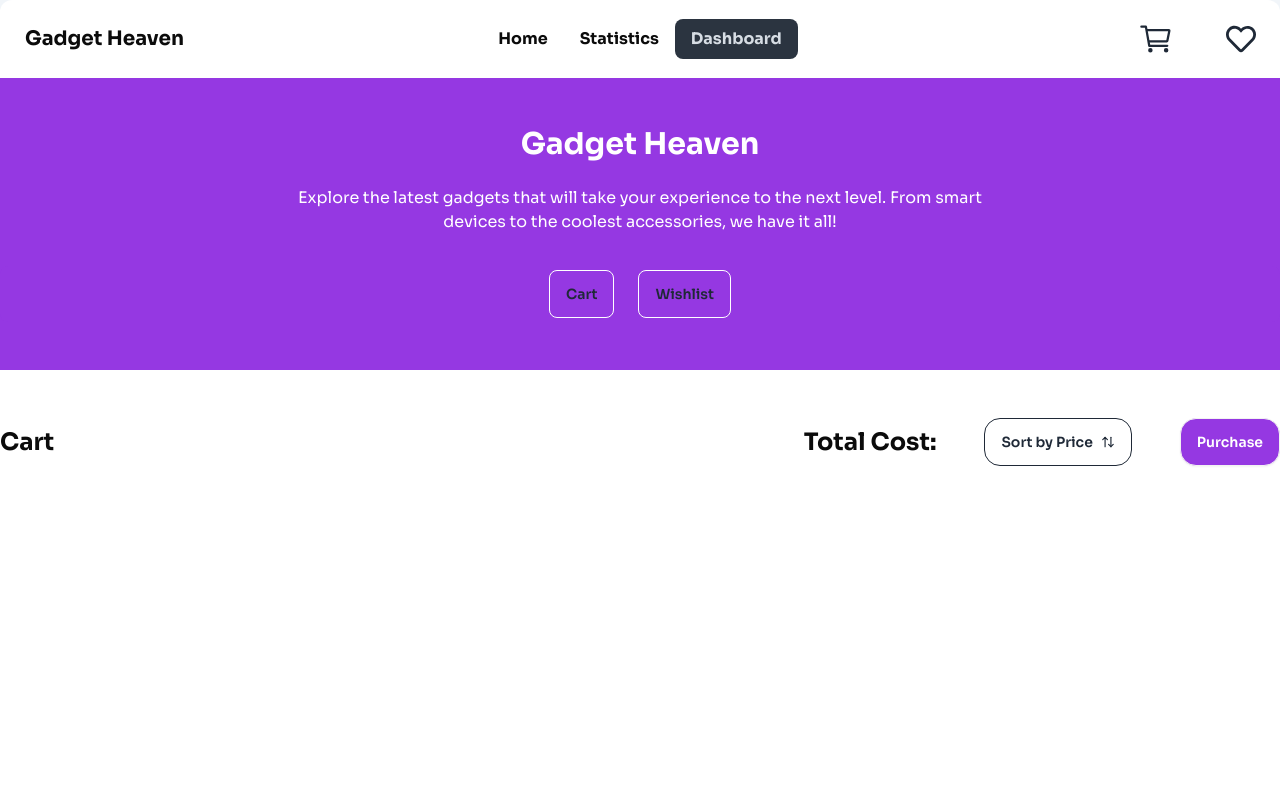
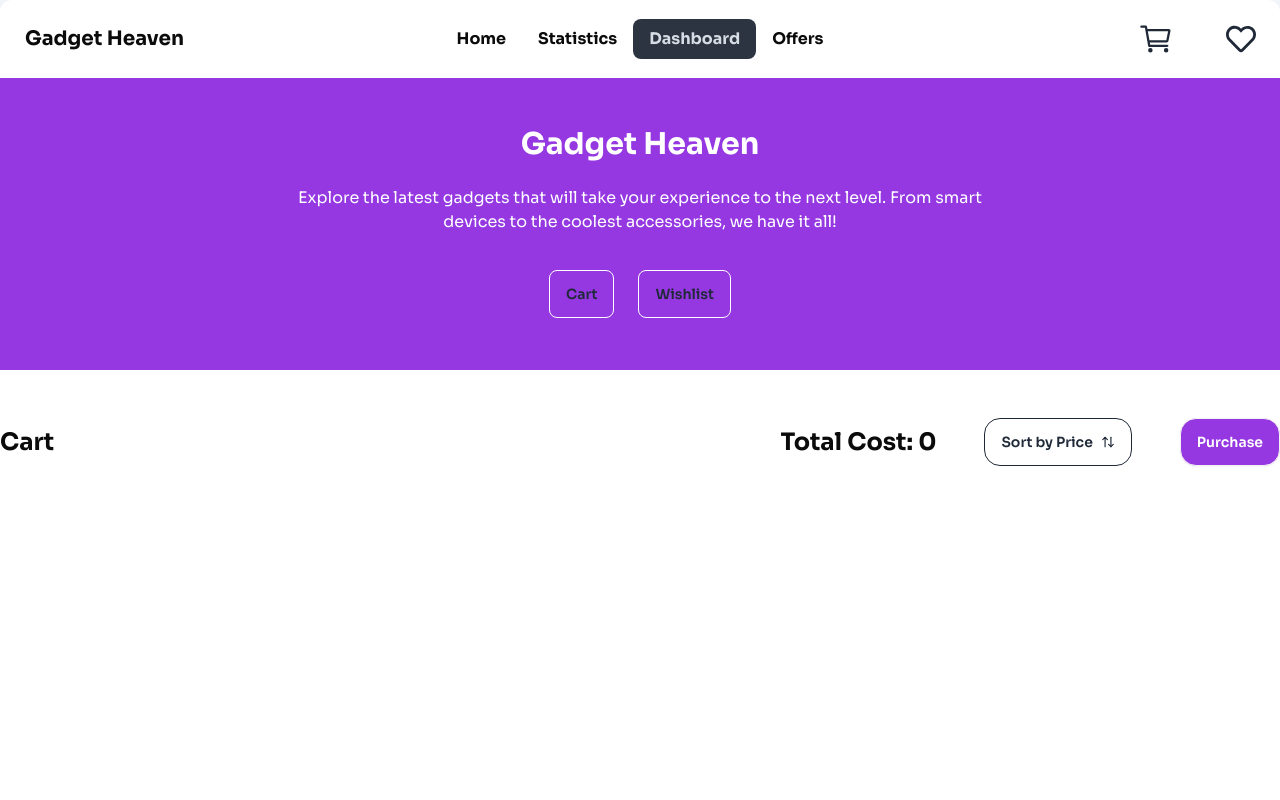
Before and after one commit to programming-hero-web-course-4/b10a8-gadget-heaven-Najmul-Shaon, a React (Vite) app: page /dashboard in a window 1280 px wide. Shown: the top 800 px of the page. Built offline with nearby package versions, Linux system fonts and the light colour scheme.

Commit message:
readme added

```diff
--- a/src/Component/Cart/Cart.jsx
+++ b/src/Component/Cart/Cart.jsx
@@ -5,18 +5,34 @@ import CartCard from "../CartCard/CartCard";
 
 const Cart = () => {
   const [cartProducts, setCartProducts] = useState([]);
+  const [totalPrice, setTotalPrice] = useState(0);
+  const [sort, setSort] = useState(cartProducts);
   useEffect(() => {
     const cartItems = getCartItems();
     setCartProducts(cartItems);
   }, []);
+  useEffect(() => {
+    const totalCostCalc = cartProducts.reduce(
+      (sum, product) => sum + product.price,
+      0
+    );
+    setTotalPrice(totalCostCalc);
+  }, [cartProducts]);
 
+  const handleSort = () => {
+    console.log("sorted");
+    const sorted = [...cartProducts].sort((a, b) => b.price - a.price);
+    setSort(sorted);
+  };
   return (
     <div>
       <div className="flex items-center justify-between my-12">
         <h5 className="font-bold text-2xl text-black_color">Cart</h5>
         <div className="flex items-center space-x-12">
-          <h5 className="text-black_color text-2xl font-bold">Total Cost:</h5>
-          <button className="btn btn-outline rounded-2xl">
+          <h5 className="text-black_color text-2xl font-bold">
+            Total Cost: {totalPrice}
+          </h5>
+          <button onClick={handleSort} className="btn btn-outline rounded-2xl">
             Sort by Price <LuArrowUpDown></LuArrowUpDown>
           </button>
           <button className="btn bg-primary_color rounded-2xl text-white">
@@ -25,7 +41,7 @@ const Cart = () => {
         </div>
       </div>
       <div className="flex flex-col gap-6">
-        {cartProducts.map((cartProduct, i) => (
+        {sort.map((cartProduct, i) => (
           <CartCard key={i} cartProduct={cartProduct}></CartCard>
         ))}
       </div>
--- a/src/Component/CartCard/CartCard.jsx
+++ b/src/Component/CartCard/CartCard.jsx
@@ -2,7 +2,7 @@ import { TiDeleteOutline } from "react-icons/ti";
 
 const CartCard = ({ cartProduct }) => {
   const { product_image, description, price, product_title } = cartProduct;
-  console.log(cartProduct);
+
   return (
     <div className="flex justify-between p-8 bg-base-200 rounded-xl">
       <div className="flex gap-6">
--- a/src/Component/NavBar/NavBar.jsx
+++ b/src/Component/NavBar/NavBar.jsx
@@ -4,7 +4,6 @@ import { FaRegHeart } from "react-icons/fa";
 
 const NavBar = () => {
   const { pathname } = useLocation();
-  console.log(pathname);
   const links = (
     <>
       <li
@@ -27,6 +26,13 @@ const NavBar = () => {
         } text-base`}
       >
         <NavLink to="dashboard">Dashboard</NavLink>
+      </li>
+      <li
+        className={`font-bold ${
+          pathname === "/" ? "text-white" : "text-black_color"
+        } text-base`}
+      >
+        <NavLink to="offer">Offers</NavLink>
       </li>
     </>
   );
--- /dev/null
+++ b/src/Component/Offers/Offer.jsx
@@ -0,0 +1,33 @@
+import { useLoaderData, useParams } from "react-router-dom";
+import Gadget from "../Gadget/Gadget";
+import { useEffect, useState } from "react";
+
+const Offer = () => {
+  const { category } = useParams();
+  const gadgets = useLoaderData();
+  const [gadget, setGadget] = useState([gadgets]);
+  useEffect(() => {
+    if (category) {
+      const filetedGadget = [...gadgets].filter(
+        (gadget) => gadget.category === category
+      );
+      setGadget(filetedGadget);
+    } else {
+      setGadget(gadgets);
+    }
+  }, [gadgets, category]);
+
+  return (
+    <>
+      <div className="my-12">
+        <div className="grid grid-cols-3 gap-6">
+          {gadget.map((gadget, i) => (
+            <Gadget gadget={gadget} key={i}></Gadget>
+          ))}
+        </div>
+      </div>
+    </>
+  );
+};
+
+export default Offer;
--- a/src/main.jsx
+++ b/src/main.jsx
@@ -11,6 +11,7 @@ import Gadgets from "./Component/Gadgets/Gadgets.jsx";
 import ViewDetails from "./Component/ViewDetails/ViewDetails.jsx";
 import Cart from "./Component/Cart/Cart.jsx";
 import Wishlist from "./Component/Wishlist/Wishlist.jsx";
+import Offer from "./Component/Offers/Offer.jsx";
 
 const router = createBrowserRouter([
   {
@@ -62,6 +63,11 @@ const router = createBrowserRouter([
         element: <ViewDetails></ViewDetails>,
         loader: () => fetch("../products.json"),
       },
+      {
+        path: "/offer",
+        element: <Offer></Offer>,
+        loader: () => fetch("../products.json"),
+      },
     ],
   },
 ]);
```
Also changed, not shown: src/Component/Statistics/Statistics.jsx (+61 -0 lines), 1 other file (tests, documents, lock files or other folders).
